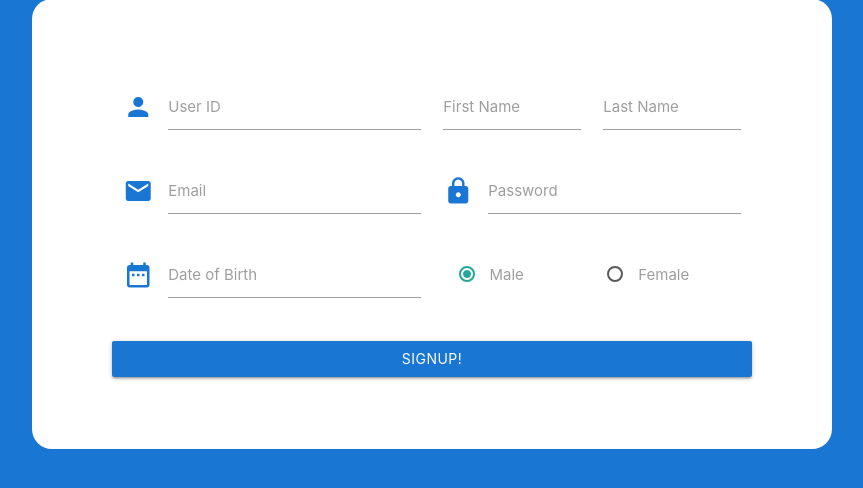
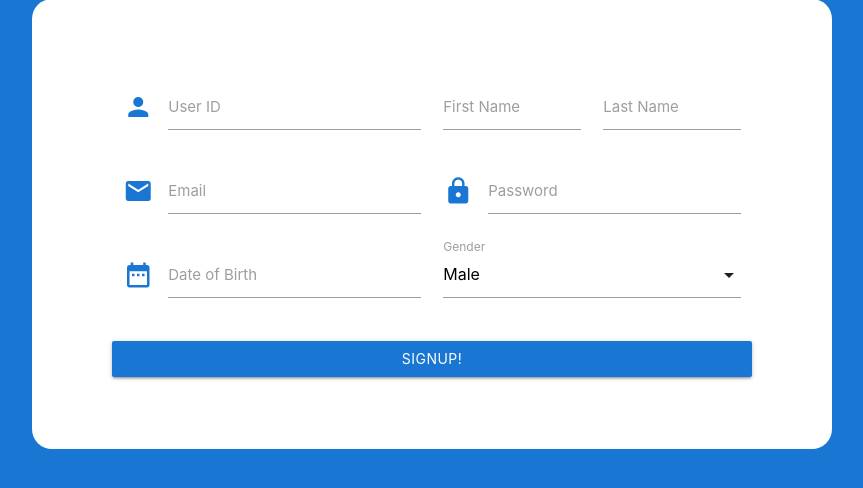
Before and after one commit to andreirawan97/projectUTSPemweb, a PHP site: page /signup.php in a window 1280 px wide. Shown: the part 176-664 px from the top of the page, without its empty margins (248-1111 px from the left). Run offline with PHP 8.4, Linux system fonts and the light colour scheme; some libraries are stand-ins or nearby versions.

Commit message:
Changing input field gender from radio to selection

```diff
--- a/public/css/color.css
+++ b/public/css/color.css
@@ -24,6 +24,9 @@
   border: 2px solid #ffa500 !important;
 }
 
+ul.dropdown-content.select-dropdown li span {
+  color: #1976d2; /* no need for !important :) */
+}
 /* .material-icons:active {
   color: #1976d2 !important;
 } */
--- a/public/js/main.js
+++ b/public/js/main.js
@@ -132,7 +132,7 @@ function fetchUserFeeds() {
       let fromNow = moment(data.timestamp).fromNow();
 
       let feedsCard = `
-        <div class="card hoverable" style=" padding: 5px 20px 15px 20px">
+        <div class="card" style=" padding: 5px 20px 15px 20px">
           <div class="row" style="margin-bottom: 0px; padding-bottom: 0px">
             <div class="row col s6 valign-wrapper" style="margin-bottom: 0px;">
               <div class="col s3">
--- a/public/js/signup.js
+++ b/public/js/signup.js
@@ -4,6 +4,8 @@ document.addEventListener('DOMContentLoaded', function() {
     format: 'yyyy-mm-dd',
     yearRange: [1940, 2020],
   });
+  var elemsSelect = document.querySelectorAll('select');
+  var instancesSelect = M.FormSelect.init(elemsSelect);
 });
 
 $(document).ready(() => {
@@ -38,7 +40,10 @@ $(document).ready(() => {
       .val()
       .trim();
     let inputtedDateofbirth = $('#dateofbirth').val();
-    let inputtedGender = $('input[name="gender"]:checked').val();
+    let selectorGender = M.FormSelect.getInstance(
+      document.getElementById('gender'),
+    );
+    let inputtedGender = getSelectedValues(selectorGender);
 
     if (
       inputtedFirstName === '' ||
@@ -84,3 +89,13 @@ $(document).ready(() => {
     }
   });
 });
+
+function getSelectedValues(selectorObject) {
+  let selectorOptions = selectorObject.$selectOptions;
+
+  let selectedOption = selectorOptions.filter(
+    (option) => option.selected === true,
+  );
+
+  return selectedOption[0].value;
+}
--- a/public/js/visit.js
+++ b/public/js/visit.js
@@ -140,7 +140,7 @@ function fetchUserFeeds(userID) {
       let fromNow = moment(data.timestamp).fromNow();
 
       let feedsCard = `
-        <div class="card hoverable" style=" padding: 5px 20px 15px 20px">
+        <div class="card" style=" padding: 5px 20px 15px 20px">
           <div class="row" style="margin-bottom: 0px; padding-bottom: 0px">
             <div class="row col s6 valign-wrapper" style="margin-bottom: 0px;">
               <div class="col s3">
--- a/public/login.php
+++ b/public/login.php
@@ -57,6 +57,5 @@
     </div>
   </div>
 </body>
-
 <script src="js/login.js"></script>
 </html>
--- a/public/signup.php
+++ b/public/signup.php
@@ -64,24 +64,12 @@
             <label for="dateofbirth">Date of Birth</label>
           </div>
 
-          <div class="col s6" style="padding-top: 10px;">
-            <div class="col s6">
-              <p>
-                <label>
-                  <input value="Male" class="with-gap" name="gender" type="radio" checked />
-                  <span>Male</span>
-                </label>
-              </p>
-            </div>
-
-            <div class="col s6">
-              <p>
-                <label>
-                  <input value="Female" class="with-gap" name="gender" type="radio" />
-                  <span>Female</span>
-                </label>
-              </p>
-            </div>
+          <div class="input-field col s6">
+            <select id="gender">
+              <option value="Male" style="color: #1976d2" selected>Male</option>
+              <option value="Female"><p style="color: #1976d2">Female</p></option>
+            </select>
+            <label>Gender</label>
           </div>
         </div>
 
```
